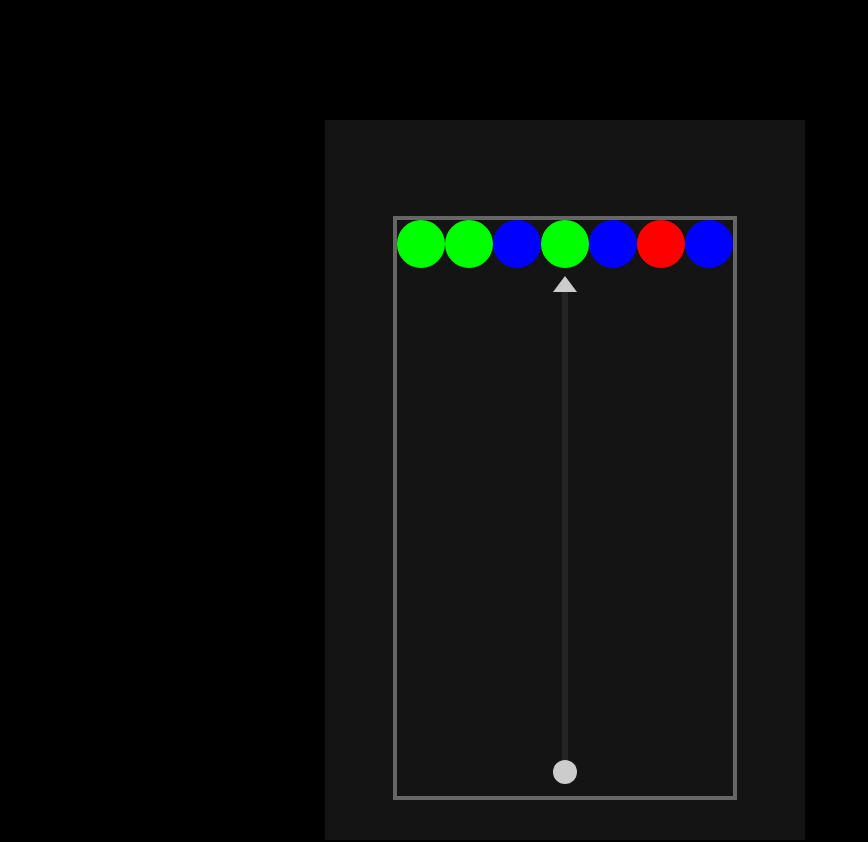
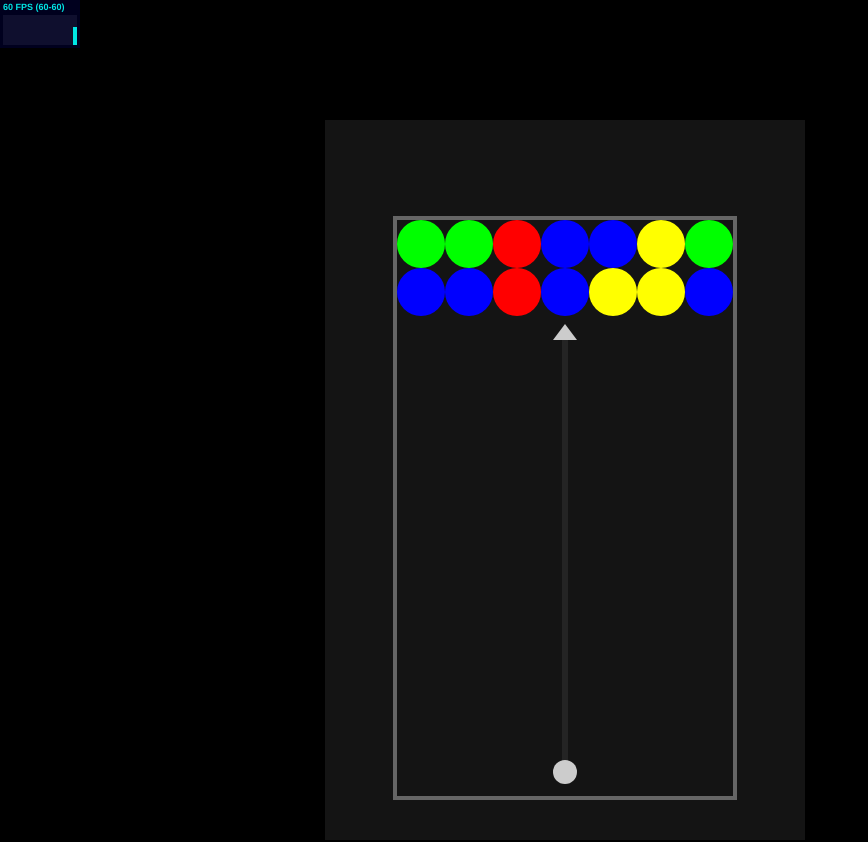
Before and after one commit to jordanranson-archive/PuzzleGame, a plain HTML site: page index.html in a window 1280 px wide. Shown: the whole page, without its empty margins (0-868 px from the left). Drawn offline with Linux system fonts and the light colour scheme.

Commit message:
Added FPS counter and properly implemented new line timer

```diff
--- a/index.html
+++ b/index.html
@@ -2,8 +2,9 @@
 <html lang="en-US">
 <head>
 	<meta charset="UTF-8">
-	<!-- Tools -->
-    <script src="vectorEngine2d/lib/socket.io.min.js"></script>
+	<!-- Tools and Libraries-->
+    <!--<script src="vectorEngine2d/lib/socket.io.min.js"></script>-->
+    <script src="vectorEngine2d/lib/stats.min.js"></script>
 	<script src="vectorEngine2d/util.js"></script>
 
 	<!-- Enums -->
--- /dev/null
+++ b/vectorEngine2d/lib/stats.min.js
@@ -0,0 +1,6 @@
+// stats.js - http://github.com/mrdoob/stats.js
+var Stats=function(){var l=Date.now(),m=l,g=0,n=Infinity,o=0,h=0,p=Infinity,q=0,r=0,s=0,f=document.createElement("div");f.id="stats";f.addEventListener("mousedown",function(b){b.preventDefault();t(++s%2)},!1);f.style.cssText="width:80px;opacity:0.9;cursor:pointer";var a=document.createElement("div");a.id="fps";a.style.cssText="padding:0 0 3px 3px;text-align:left;background-color:#002";f.appendChild(a);var i=document.createElement("div");i.id="fpsText";i.style.cssText="color:#0ff;font-family:Helvetica,Arial,sans-serif;font-size:9px;font-weight:bold;line-height:15px";
+i.innerHTML="FPS";a.appendChild(i);var c=document.createElement("div");c.id="fpsGraph";c.style.cssText="position:relative;width:74px;height:30px;background-color:#0ff";for(a.appendChild(c);74>c.children.length;){var j=document.createElement("span");j.style.cssText="width:1px;height:30px;float:left;background-color:#113";c.appendChild(j)}var d=document.createElement("div");d.id="ms";d.style.cssText="padding:0 0 3px 3px;text-align:left;background-color:#020;display:none";f.appendChild(d);var k=document.createElement("div");
+k.id="msText";k.style.cssText="color:#0f0;font-family:Helvetica,Arial,sans-serif;font-size:9px;font-weight:bold;line-height:15px";k.innerHTML="MS";d.appendChild(k);var e=document.createElement("div");e.id="msGraph";e.style.cssText="position:relative;width:74px;height:30px;background-color:#0f0";for(d.appendChild(e);74>e.children.length;)j=document.createElement("span"),j.style.cssText="width:1px;height:30px;float:left;background-color:#131",e.appendChild(j);var t=function(b){s=b;switch(s){case 0:a.style.display=
+"block";d.style.display="none";break;case 1:a.style.display="none",d.style.display="block"}};return{REVISION:11,domElement:f,setMode:t,begin:function(){l=Date.now()},end:function(){var b=Date.now();g=b-l;n=Math.min(n,g);o=Math.max(o,g);k.textContent=g+" MS ("+n+"-"+o+")";var a=Math.min(30,30-30*(g/200));e.appendChild(e.firstChild).style.height=a+"px";r++;b>m+1E3&&(h=Math.round(1E3*r/(b-m)),p=Math.min(p,h),q=Math.max(q,h),i.textContent=h+" FPS ("+p+"-"+q+")",a=Math.min(30,30-30*(h/100)),c.appendChild(c.firstChild).style.height=
+a+"px",m=b,r=0);return b},update:function(){l=this.end()}}};
--- a/vectorEngine2d/scenes/level.js
+++ b/vectorEngine2d/scenes/level.js
@@ -12,6 +12,8 @@ var Level = function(game, levelId) {
     this.gemManager = new GemManager(this);
     this.game = game;
     this.player;
+    this.newLineCounter = 0;
+    this.newLineInterval = 2000;
 
     // States
     this.isPlaying = true;
@@ -40,16 +42,6 @@ Level.prototype.init = function() {
     this.player = new Player(this, -1);
     this.gameObjectManager.addObject(this.player);
 
-    var newLineTimer = setInterval(function() {
-        if(_this.isPlaying) {
-            _this.gemManager.newLine();
-            _this.player.forceUpdate();
-        } else {
-            clearTimeout(newLineTimer);
-            newLineTimer = null;
-        }
-    }, 4000);
-
     // Update first tick early so everything appears to be in position before drawing
     this.update();
 };
@@ -69,6 +61,13 @@ Level.prototype.update = function() {
     if(!this.isPaused) {
         this.gameObjectManager.update();
         this.gemManager.update();
+
+        this.newLineCounter += this.game.curTime - this.game.lastTime;
+        if(this.newLineCounter > this.newLineInterval) {
+            this.gemManager.newLine();
+            this.player.forceUpdate();
+            this.newLineCounter = 0;
+        }
     }
 
     if(this.isGameOver && this.isPlaying) {
--- a/vectorEngine2d/vectorEngine2d.js
+++ b/vectorEngine2d/vectorEngine2d.js
@@ -6,6 +6,7 @@ var VectorEngine2d = function(canvas, contentPath) {
     this.lastTime;
     this.curTime;
     this.sceneManager.loadScene(new Level(this, 0));
+    this.stats;
 };
 
 // Execute logic
@@ -30,15 +31,28 @@ VectorEngine2d.prototype.draw = function() {
 };
 
 VectorEngine2d.prototype.gameloop = function() {
+    this.stats.begin();
+
     this.update();
     this.draw();
     this.lastTime = this.curTime;
     this.curTime = new Date().getTime();
+
+    this.stats.end();
 };
 
 // Create the drawing area and start the gameloop
 VectorEngine2d.prototype.run = function() {
     var _this = this;
+
+    // mrdoob stats.js fps counter
+    // https://github.com/mrdoob/stats.js
+    this.stats = new Stats();
+    this.stats.setMode(0); // 0: fps, 1: ms
+    this.stats.domElement.style.position = 'absolute';
+    this.stats.domElement.style.left = '0px';
+    this.stats.domElement.style.top = '0px';
+    document.body.appendChild(this.stats.domElement);
 
     this.curTime = new Date().getTime();
     this.lastTime = this.curTime - 1;
```
